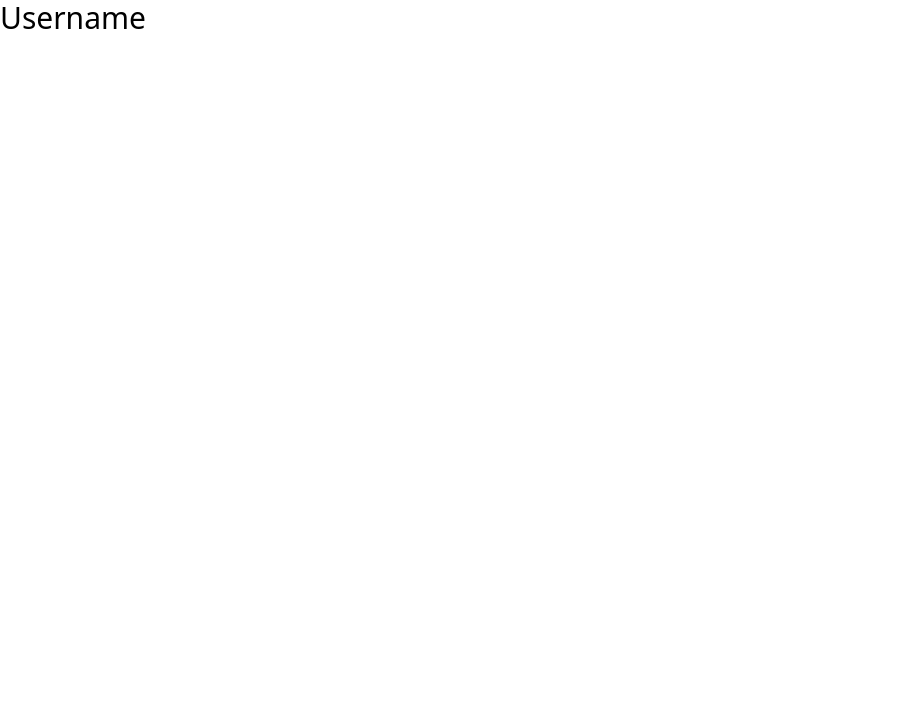
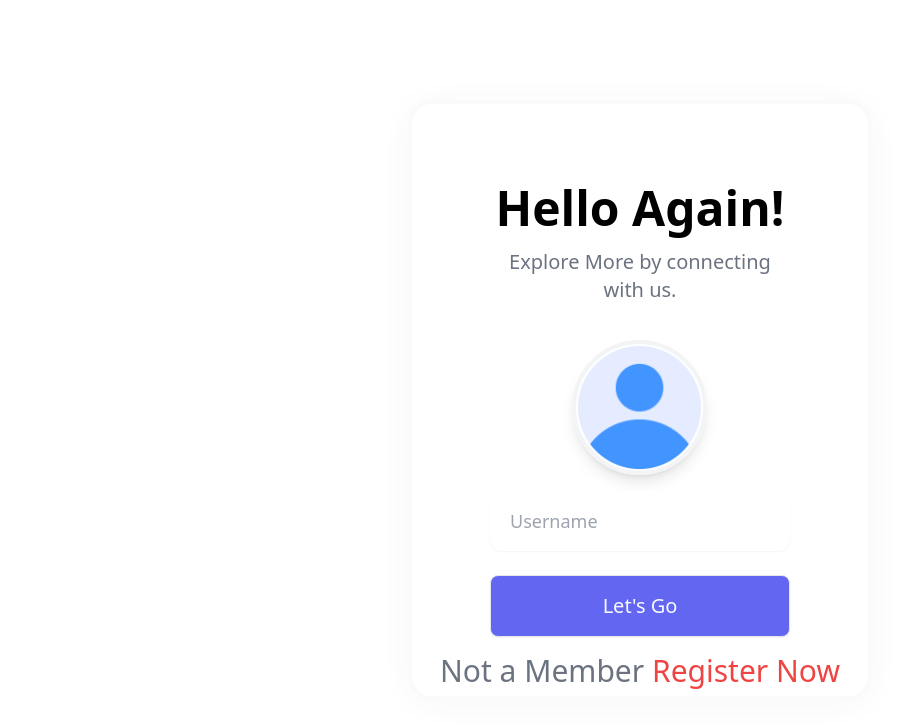
Before and after one commit to FarzanehDabiri71/mern-auth-otp-jwt, a React (Create React App) app in the folder client/: page / in a window 1280 px wide. Shown: the top 728 px of the page, without its empty margins (0-901 px from the left). Built offline with nearby package versions, Linux system fonts and the light colour scheme; the HTML template or start-up script is replaced by a standard one.

Commit message:
complete Username Component and styels

```diff
--- a/client/src/components/Username.js
+++ b/client/src/components/Username.js
@@ -1,7 +1,49 @@
 import React from "react";
+import { Link } from "react-router-dom";
+import avatar from "../assets/profile.png";
+import styles from "../styles/Username.module.css";
 
 const Username = () => {
-  return <div>Username</div>;
+  return (
+    <div className="container mx-auto">
+      <div className="flex justify-center items-center h-screen">
+        <div className={styles.glass}>
+          <div className="title flex flex-col items-center">
+            <h4 className="text-5xl font-bold">Hello Again!</h4>
+            <span className="py-4 text-xl w-2/3 text-center text-gray-500">
+              Explore More by connecting with us.
+            </span>
+          </div>
+
+          <form className="py-1">
+            <div className="profile flex justify-center py-4">
+              <img src={avatar} className={styles.profile_img} alt="avatar" />
+            </div>
+
+            <div className="textbox flex flex-col items-center gap-6">
+              <input
+                className={styles.textbox}
+                type="text"
+                placeholder="Username"
+              />
+              <button className={styles.btn} type="submit">
+                Let's Go
+              </button>
+            </div>
+
+            <div className="text-center py-4">
+              <span className="text-gray-500">
+                Not a Member{" "}
+                <Link className="text-red-500" to="/register">
+                  Register Now
+                </Link>
+              </span>
+            </div>
+          </form>
+        </div>
+      </div>
+    </div>
+  );
 };
 
 export default Username;
--- /dev/null
+++ b/client/src/styles/Username.module.css
@@ -0,0 +1,30 @@
+.glass {
+  background: rgba(255, 255, 255, 0.55);
+  border-radius: 16px;
+  box-shadow: 0 4px 30px #4747470b;
+  backdrop-filter: blur(7.1px);
+  border: 1px solid rgba(255, 255, 255, 0.3);
+  @apply border-4 border-gray-50 shrink-0 h-3/4 w-[30%] rounded-3xl py-20 px-7 min-w-max;
+}
+
+.profile_img {
+  @apply border-4 border-gray-100 w-[135px] rounded-full shadow-lg cursor-pointer;
+  @apply hover:border-gray-200;
+}
+
+.textbox {
+  @apply border-0 px-5 py-4 rounded-xl w-3/4 shadow-sm text-lg;
+  @apply focus:outline-none;
+}
+
+.btn {
+  @apply border bg-indigo-500 w-3/4 py-4 rounded-lg text-gray-50 text-xl shadow-sm text-center;
+}
+
+.btn:hover {
+  background-color: #ff6a6a;
+}
+
+input[type="file"] {
+  display: none;
+}
```
